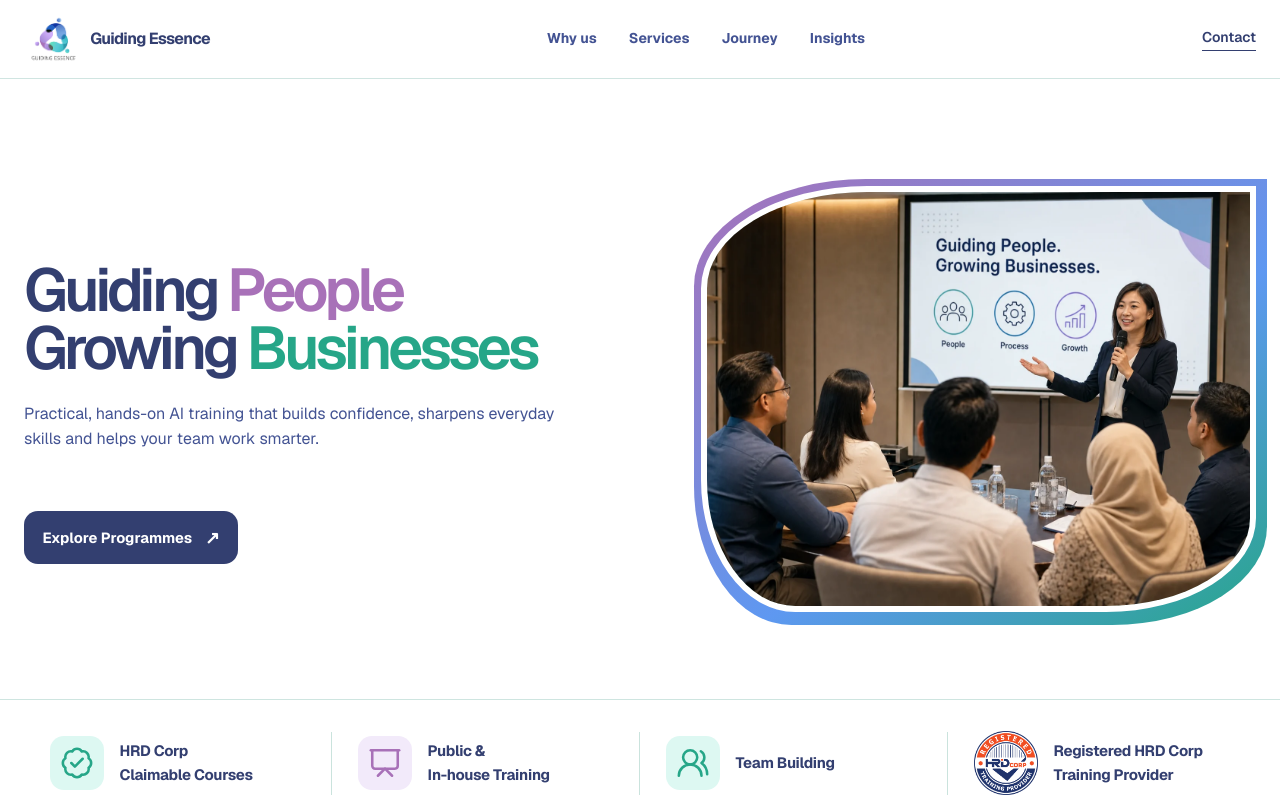
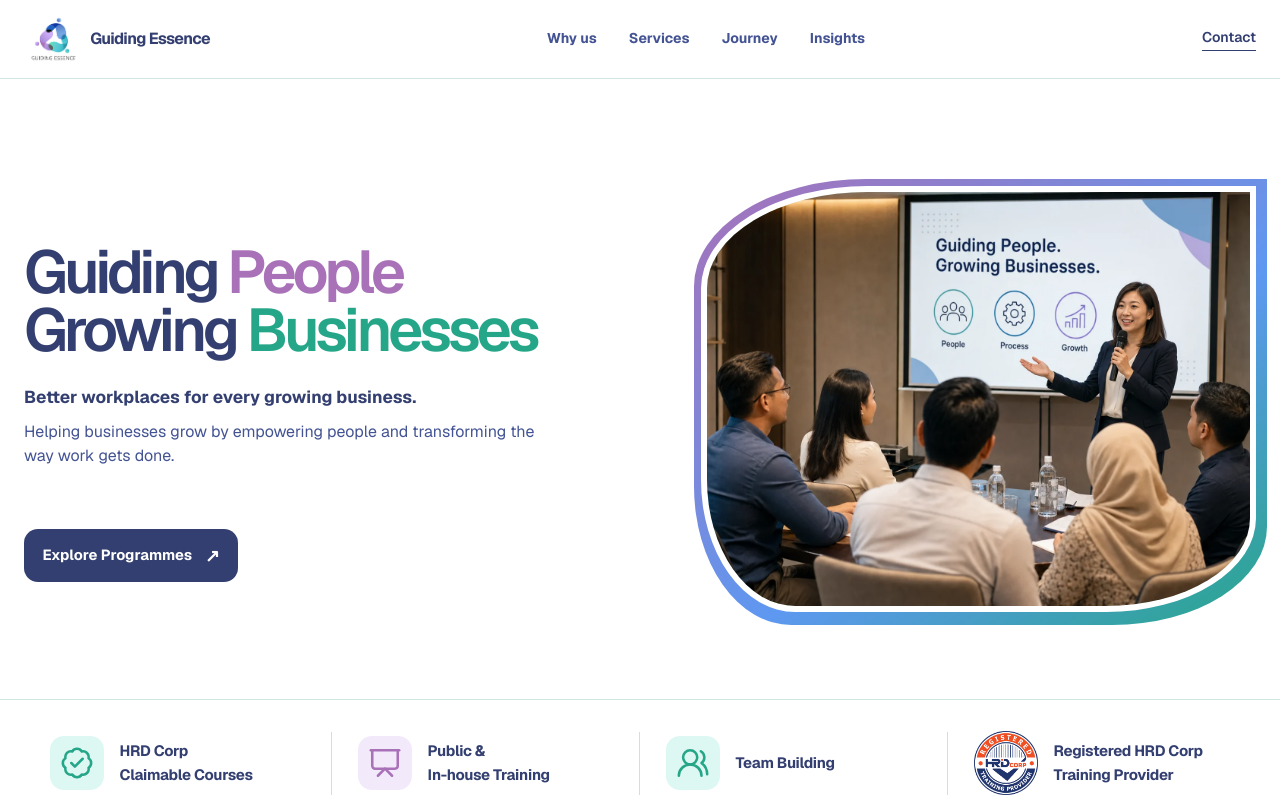
Before and after one commit to YeeSheng6726/guidingessence, a Next.js app: page / in a window 1280 px wide. Shown: the top 800 px of the page. Built offline with nearby package versions, Linux system fonts and the light colour scheme.

Commit message:
Update hero supporting copy

```diff
--- a/app/page.tsx
+++ b/app/page.tsx
@@ -199,7 +199,8 @@ function Hero() {
             <span className="hero-tagline-line">Growing <span className="hero-tagline-businesses">Businesses</span></span>
           </h1>
           <p className="hero-lede">
-            Practical, hands-on AI training that builds confidence, sharpens everyday skills and helps your team work smarter.
+            <strong>Better workplaces for every growing business.</strong>
+            <span>Helping businesses grow by empowering people and transforming the way work gets done.</span>
           </p>
           <a className="button button-primary" href="#services">Explore Programmes <Arrow /></a>
         </div>
```
Also changed, not shown: app/globals.css.
